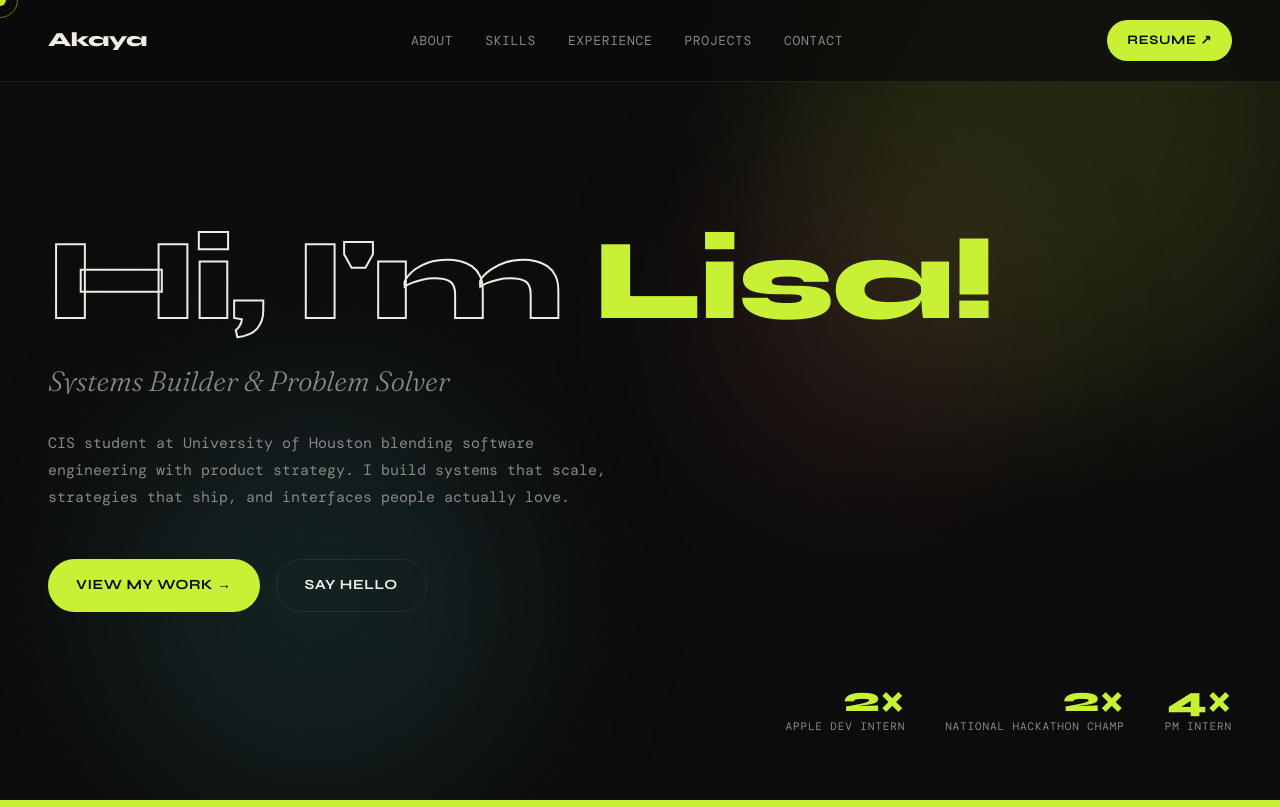
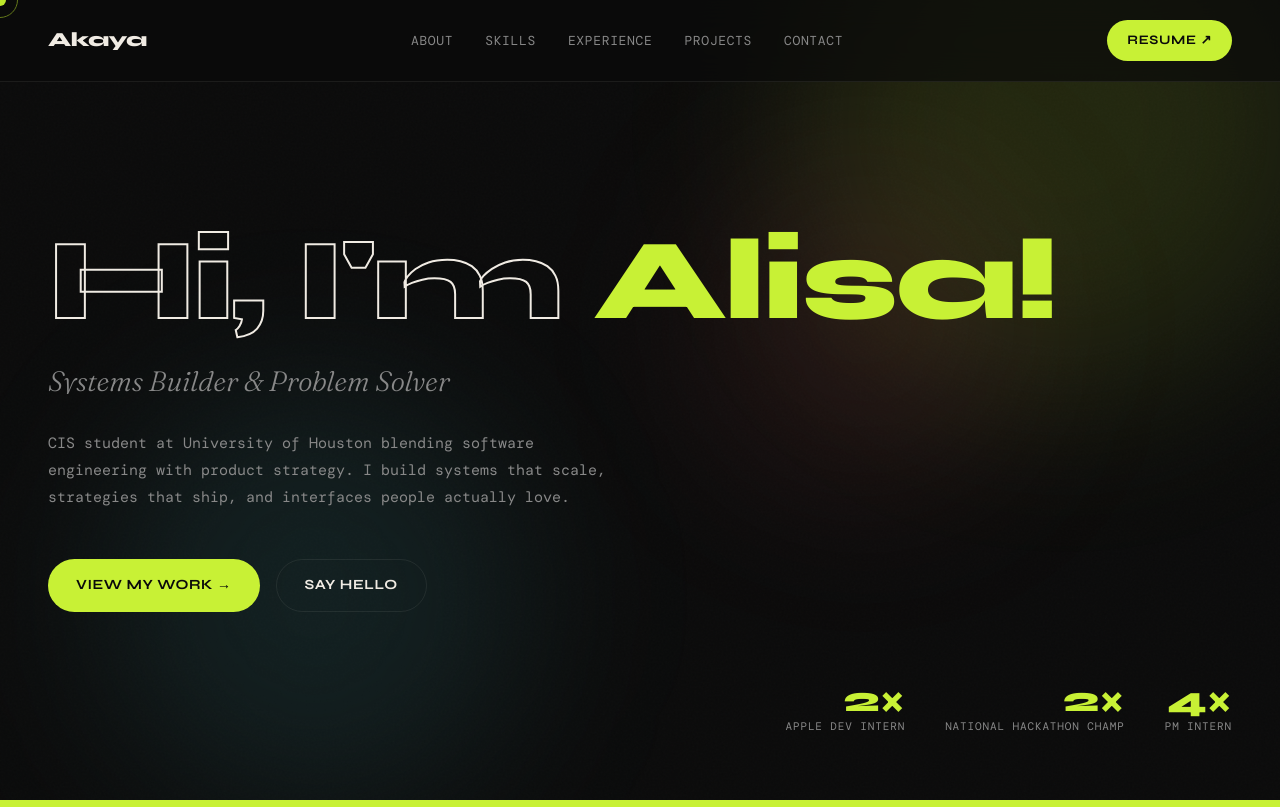
Before and after one commit to alisaakaya/Lisa---V2, a plain HTML site: page index.html in a window 1280 px wide. Shown: the top 807 px of the page. Drawn offline with nearby package versions, Linux system fonts and the light colour scheme; a web font is replaced by a local one.

Commit message:
Update index.html

```diff
--- a/index.html
+++ b/index.html
@@ -1070,7 +1070,7 @@
 
   <h1 class="hero-name">
     <span class="stroke">Hi, I'm</span>
-    <span class="accent">Lisa!</span>
+    <span class="accent">Alisa!</span>
   </h1>
 
   <div class="hero-roles">
```
